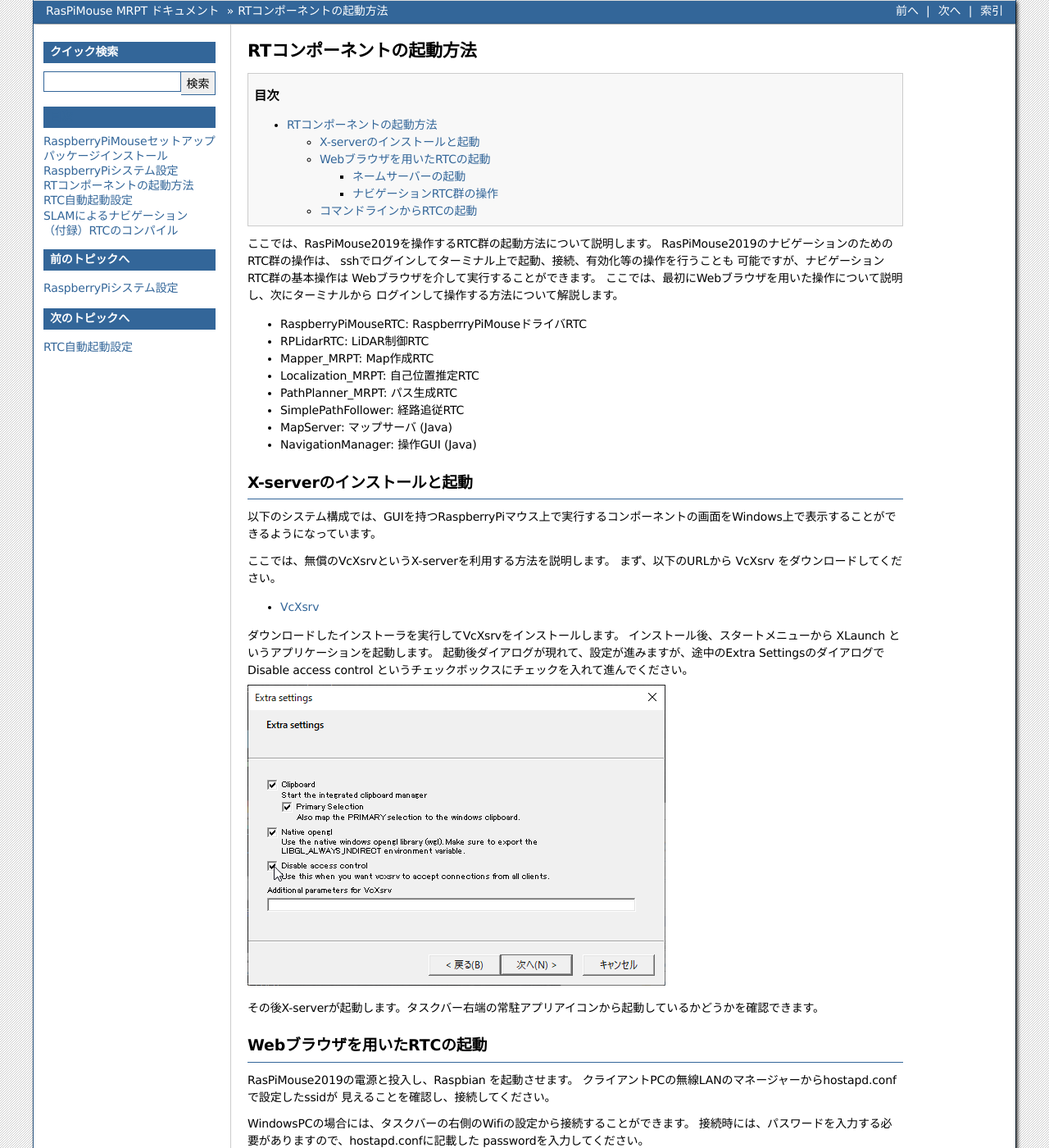
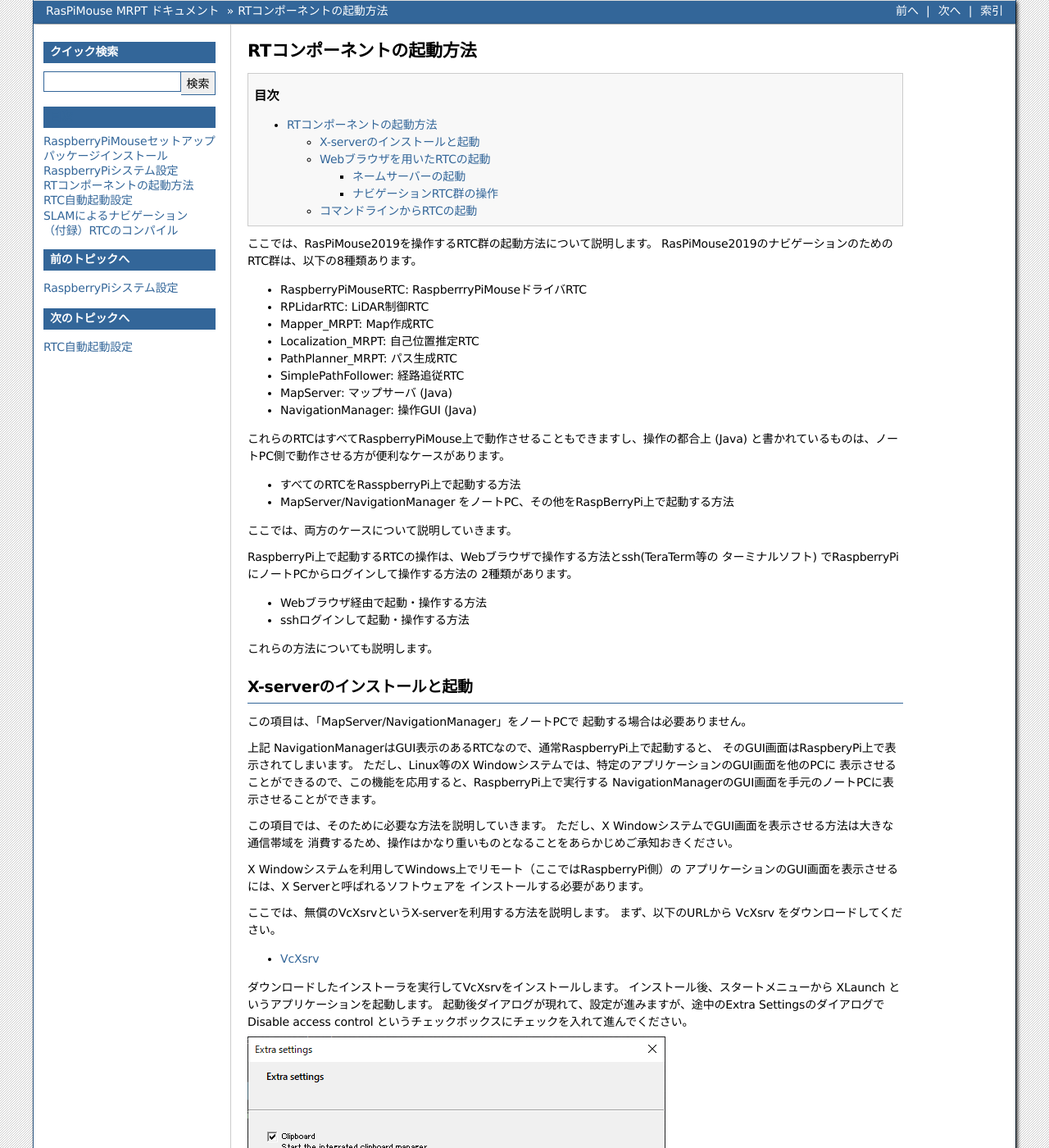
Before and after one commit to OpenRTM/RasPiMouse_with_MRPT, a Sphinx documentation site: the page built from doc/source/start_rtc.rst, in a window 1280 px wide and 1400 px high. Shown: the whole window at 82% size. Built offline with Sphinx 7.4.7, drawn with Linux system fonts in a browser that asks for light colours.

Commit message:
Update start_rtc.rst

```diff
--- a/doc/source/start_rtc.rst
+++ b/doc/source/start_rtc.rst
@@ -7,11 +7,7 @@ RTコンポーネントの起動方法
   :depth: 3
 
 ここでは、RasPiMouse2019を操作するRTC群の起動方法について説明します。
-RasPiMouse2019のナビゲーションのためのRTC群の操作は、
-sshでログインしてターミナル上で起動、接続、有効化等の操作を行うことも
-可能ですが、ナビゲーションRTC群の基本操作は Webブラウザを介して実行することができます。
-ここでは、最初にWebブラウザを用いた操作について説明し、次にターミナルから
-ログインして操作する方法について解説します。
+RasPiMouse2019のナビゲーションのためのRTC群は、以下の8種類あります。
 
 * RaspberryPiMouseRTC: RaspberrryPiMouseドライバRTC
 * RPLidarRTC: LiDAR制御RTC
@@ -22,11 +18,42 @@ sshでログインしてターミナル上で起動、接続、有効化等の
 * MapServer: マップサーバ (Java)
 * NavigationManager: 操作GUI (Java)
 
+これらのRTCはすべてRaspberryPiMouse上で動作させることもできますし、操作の都合上
+(Java) と書かれているものは、ノートPC側で動作させる方が便利なケースがあります。
+
++ すべてのRTCをRasspberryPi上で起動する方法
++ MapServer/NavigationManager をノートPC、その他をRaspBerryPi上で起動する方法
+
+ここでは、両方のケースについて説明していきます。
+
+RaspberryPi上で起動するRTCの操作は、Webブラウザで操作する方法とssh(TeraTerm等の
+ターミナルソフト) でRaspberryPiにノートPCからログインして操作する方法の
+2種類があります。
+
++ Webブラウザ経由で起動・操作する方法
++ sshログインして起動・操作する方法
+
+これらの方法についても説明します。
 
 
 X-serverのインストールと起動
 ----------------------------------
-以下のシステム構成では、GUIを持つRaspberryPiマウス上で実行するコンポーネントの画面をWindows上で表示することができるようになっています。
+この項目は、「MapServer/NavigationManager」をノートPCで
+起動する場合は必要ありません。
+
+上記 NavigationManagerはGUI表示のあるRTCなので、通常RaspberryPi上で起動すると、
+そのGUI画面はRaspberyPi上で表示されてしまいます。
+ただし、Linux等のX Windowシステムでは、特定のアプリケーションのGUI画面を他のPCに
+表示させることができるので、この機能を応用すると、RaspberryPi上で実行する
+NavigationManagerのGUI画面を手元のノートPCに表示させることができます。
+
+この項目では、そのために必要な方法を説明していきます。
+ただし、X WindowシステムでGUI画面を表示させる方法は大きな通信帯域を
+消費するため、操作はかなり重いものとなることをあらかじめご承知おきください。
+
+X Windowシステムを利用してWindows上でリモート（ここではRaspberryPi側）の
+アプリケーションのGUI画面を表示させるには、X Serverと呼ばれるソフトウェアを
+インストールする必要があります。
 
 ここでは、無償のVcXsrvというX-serverを利用する方法を説明します。
 まず、以下のURLから VcXsrv をダウンロードしてください。
@@ -35,7 +62,8 @@ X-serverのインストールと起動
 
 ダウンロードしたインストーラを実行してVcXsrvをインストールします。
 インストール後、スタートメニューから XLaunch というアプリケーションを起動します。
-起動後ダイアログが現れて、設定が進みますが、途中のExtra Settingsのダイアログで Disable access control というチェックボックスにチェックを入れて進んでください。
+起動後ダイアログが現れて、設定が進みますが、途中のExtra Settingsのダイアログで
+Disable access control というチェックボックスにチェックを入れて進んでください。
 
 .. image:: img/xlaunch03.png
 
```
